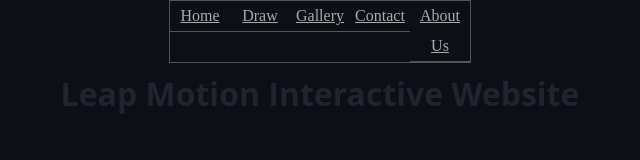
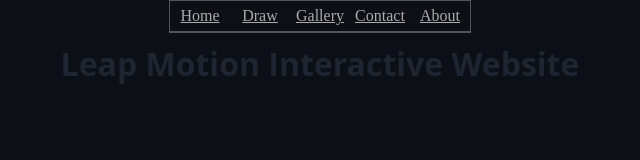
Before and after one commit to KSU-CMST/KSU-CMST.GitHub.io, a plain HTML site: page contact.html in a window 1280 px wide. Shown: the whole page, without its empty margins (320-960 px from the left). Drawn offline with Linux system fonts and the light colour scheme.

Commit message:
Update contact.html

```diff
--- a/contact.html
+++ b/contact.html
@@ -5,7 +5,7 @@
   <meta http-equiv="X-UA-Compatible" content="IE=edge">
   <meta name="viewport" content="width=device-width, initial-scale=1.0">
     <link href="style.css" rel="stylesheet" type="text/css" />
-  <title>Document</title>
+  <title>KSU-LeapMotionWebsite</title>
 </head>
    <div>
  <nav>
@@ -14,7 +14,7 @@
           <li><a href="draw.html">Draw</a></li>
          <li><a href="gallery.html">Gallery</a></li>
           <li><a href="contact.html">Contact</a></li>
-           <li><a href="about.html">About Us</a></li>
+           <li><a href="about.html">About</a></li>
         </ul>
       </nav>
  </div>
```
